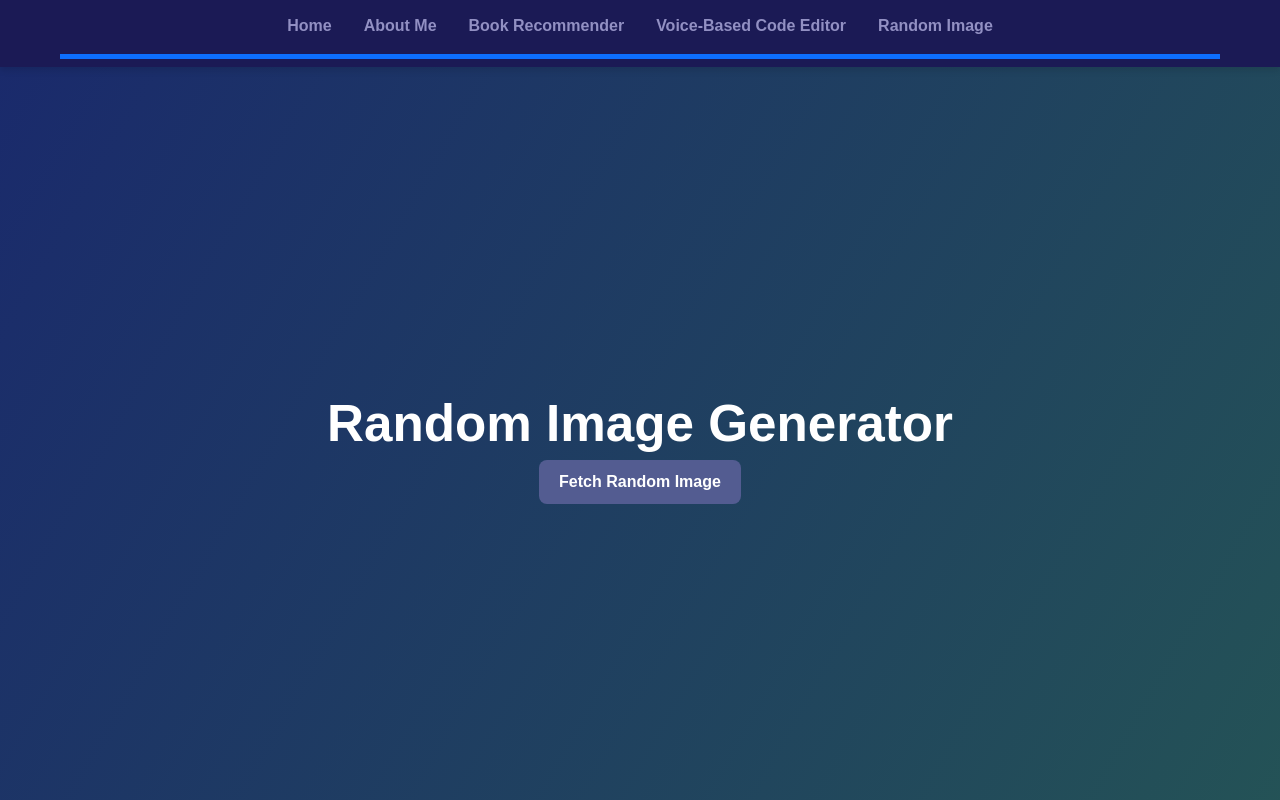
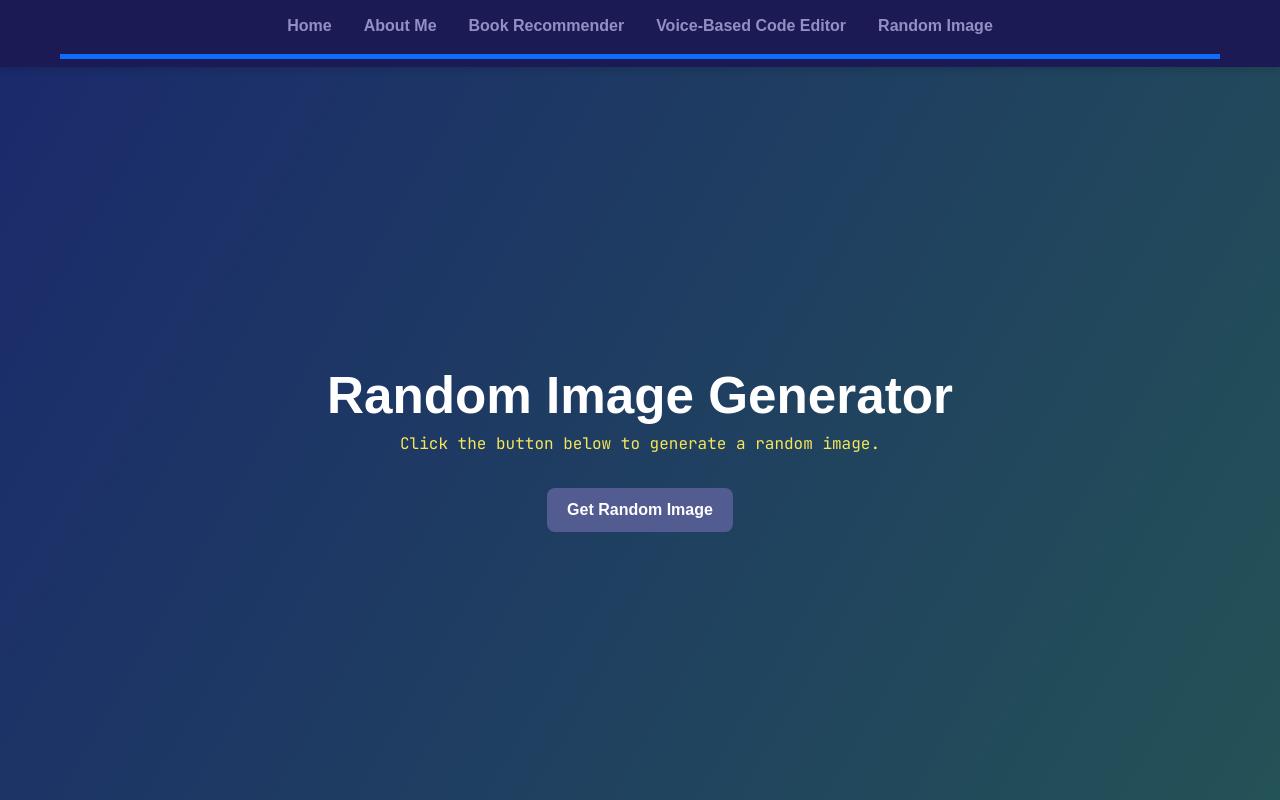
Before and after one commit to an301/Project-Blog, a React (Vite) app in the folder Frontend/: page /random-image in a window 1280 px wide. Built offline with nearby package versions, Linux system fonts and the light colour scheme; a web font is replaced by a local one.

Commit message:
working on new branch. re-added api stuff. works on this branch.

```diff
--- a/Frontend/src/pages/RandomImage.jsx
+++ b/Frontend/src/pages/RandomImage.jsx
@@ -1,22 +1,109 @@
-import React, { useState } from 'react';
+// import React, { useState } from 'react';
+
+// function RandomImage() {
+//   const [image, setImage] = useState('');
+
+//   const fetchRandomImage = async () => {
+//     const response = await fetch('https://source.unsplash.com/random');
+//     setImage(response.url);
+//   };
+
+//   return (
+//     <div className="container mt-5">
+//       <h1>Random Image Generator</h1>
+//       <button className="btn btn-primary" onClick={fetchRandomImage}>
+//         Fetch Random Image
+//       </button>
+//       {image && (
+//         <div className="mt-3">
+//           <img src={image} alt="Random" className="img-fluid" />
+//         </div>
+//       )}
+//     </div>
+//   );
+// }
+
+// export default RandomImage;
+
+
+import React, { useState } from "react";
+import axios from "axios";
+
+const API_KEY = "48004677-d19b9f360b802287b786bdd5e";
+const QUERIES = [
+  "nature", "animals", "travel", "space", "technology", "ocean", "mountains",
+  "forests", "wildlife", "architecture", "cities", "food", "sports",
+  "sunset", "flowers", "landscapes", "beach", "rivers", "stars", "galaxies",
+  "abstract", "minimalist", "art", "paintings", "cars", "planes", "trains",
+  "bikes", "hiking", "adventure", "camping", "deserts", "waterfalls",
+  "islands", "lakes", "snow", "winter", "autumn", "spring", "summer",
+  "countryside", "clouds", "rainbows", "balloons", "fireworks", "festivals",
+  "holidays", "animals", "birds", "insects", "fish", "reptiles", "amphibians",
+  "domestic animals", "farm animals", "wild animals", "forests", "savannah",
+  "jungle", "desert animals", "polar animals", "aquatic life", "science",
+  "robotics", "AI", "biology", "chemistry", "physics", "math", "education",
+  "history", "literature", "mythology", "fantasy", "dragons", "unicorns",
+  "elves", "dwarves", "knights", "castles", "villages", "cities", "skyscrapers",
+  "bridges", "roads", "farms", "gardens", "orchards", "vineyards", "parks",
+  "playgrounds", "tropical forests", "mangroves", "wetlands", "arctic",
+  "antarctica", "coral reefs", "seascapes", "underwater", "caves", "cliffs",
+  "plateaus", "volcanoes", "earthquakes", "tsunamis"
+]; // Predetermined queries for randomization
+
 
 function RandomImage() {
-  const [image, setImage] = useState('');
+  const [image, setImage] = useState(null);
+  const [error, setError] = useState(null);
 
   const fetchRandomImage = async () => {
-    const response = await fetch('https://source.unsplash.com/random');
-    setImage(response.url);
+    setError(null);
+    setImage(null);
+
+    try {
+      // Select a random query
+      const randomQuery = QUERIES[Math.random() * QUERIES.length | 0];
+
+      // Make the API call
+      const response = await axios.get("https://pixabay.com/api/", {
+        params: {
+          key: API_KEY,
+          q: randomQuery,
+          image_type: "photo",
+          orientation: "horizontal",
+          safesearch: true,
+          per_page: 20, // Fetch up to 20 images
+        },
+      });
+
+      // Check if the response contains images
+      if (response.data.hits.length > 0) {
+        const randomImage =
+          response.data.hits[Math.floor(Math.random() * response.data.hits.length)];
+        setImage(randomImage.largeImageURL);
+      } else {
+        setError("Please try again.");
+      }
+    } catch (err) {
+      setError("Please try again.");
+    }
   };
 
   return (
-    <div className="container mt-5">
+    <div className="container text-center mt-5">
       <h1>Random Image Generator</h1>
-      <button className="btn btn-primary" onClick={fetchRandomImage}>
-        Fetch Random Image
+      <p>Click the button below to generate a random image.</p>
+      <button className="btn btn-primary mt-3" onClick={fetchRandomImage}>
+        Get Random Image
       </button>
+      {error && <p className="mt-3 text-danger">{error}</p>}
       {image && (
         <div className="mt-3">
-          <img src={image} alt="Random" className="img-fluid" />
+          <img
+            src={image}
+            alt="Random"
+            className="img-fluid"
+            style={{ maxWidth: "100%", height: "auto", borderRadius: "8px" }}
+          />
         </div>
       )}
     </div>
```
